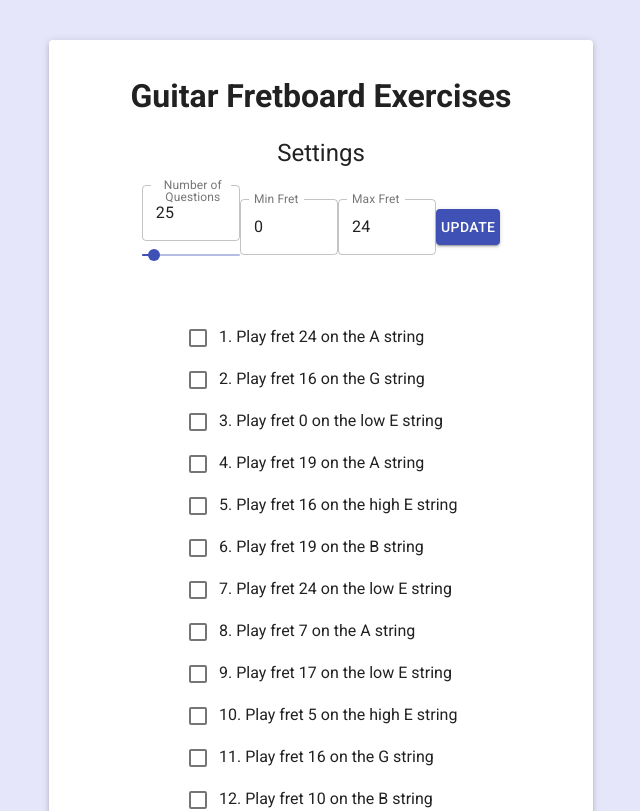
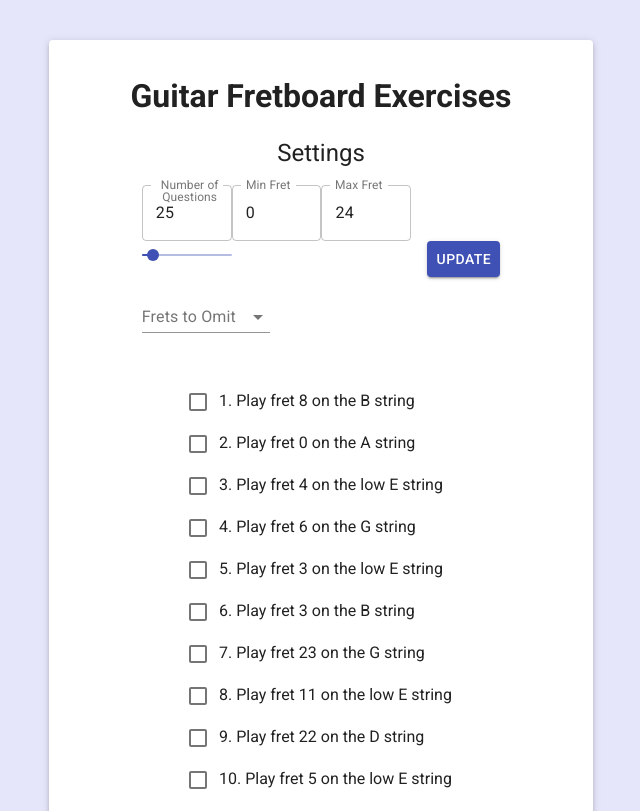
Before and after one commit to christianflorez/guitar-fretboard-exercises, a React (Create React App) app: page / in a window 1280 px wide. Shown: the top 811 px of the page, without its empty margins (319-959 px from the left). Built offline with nearby package versions, Linux system fonts and the light colour scheme.

Commit message:
add fret omitting feature

```diff
--- a/src/Prompts.js
+++ b/src/Prompts.js
@@ -18,6 +18,21 @@ const PromptsContainer = styled.div`
   padding-left: 7rem;
 `;
 
+function getFret(minFret, maxFret, omittedFrets) {
+  let isFretValid = false;
+  let fretToUse;
+
+  while (!isFretValid) {
+    const fret = getRandomInt(minFret, maxFret);
+    if (!omittedFrets.includes(fret)) {
+      isFretValid = true;
+      fretToUse = fret;
+    }
+  }
+
+  return fretToUse;
+}
+
 function Prompts() {
   const [numberOfPrompts, setNumberOfPrompts] = React.useState(
     defaultNumberOfPrompts
@@ -25,11 +40,12 @@ function Prompts() {
 
   const [minFret, setMinFret] = React.useState(defaultMinFret);
   const [maxFret, setMaxFret] = React.useState(defaultMaxFret);
+  const [omittedFrets, setOmittedFrets] = React.useState([]);
 
   function renderPrompts() {
     return _.times(numberOfPrompts, (i) => {
       const stringIndex = getRandomInt(0, strings.length - 1);
-      const fret = getRandomInt(minFret, maxFret);
+      const fret = getFret(minFret, maxFret, omittedFrets);
       return <Prompt key={i} index={i} fret={fret} stringIndex={stringIndex} />;
     });
   }
@@ -40,6 +56,7 @@ function Prompts() {
         updatePromptsAmount={setNumberOfPrompts}
         updateMinFret={setMinFret}
         updateMaxFret={setMaxFret}
+        updateOmittedFrets={setOmittedFrets}
       />
       <PromptsContainer>{renderPrompts()}</PromptsContainer>
     </>
--- a/src/Settings.js
+++ b/src/Settings.js
@@ -3,6 +3,15 @@ import TextField from "@material-ui/core/TextField";
 import Slider from "@material-ui/core/Slider";
 import Typography from "@material-ui/core/Typography";
 import Button from "@material-ui/core/Button";
+import Input from "@material-ui/core/Input";
+import InputLabel from "@material-ui/core/InputLabel";
+import MenuItem from "@material-ui/core/MenuItem";
+import FormControl from "@material-ui/core/FormControl";
+import ListItemText from "@material-ui/core/ListItemText";
+import Select from "@material-ui/core/Select";
+import Checkbox from "@material-ui/core/Checkbox";
+import Chip from "@material-ui/core/Chip";
+
 import styled from "styled-components";
 import _ from "lodash";
 import {
@@ -19,8 +28,24 @@ const SettingsContainer = styled.div`
   margin-top: 1rem;
   margin-bottom: 3rem;
   padding: 0 15%;
+`;
+
+const InputsColumn = styled.div`
+  display: flex;
+  flex-flow: column nowrap;
+  width: 100%;
+`;
+
+const InputsRow = styled.div`
+  display: flex;
+  flex-flow: row nowrap;
+  justify-content: space-between;
   > div {
     max-width: 8rem;
+  }
+
+  &&:not(:first-of-type) {
+    margin-top: 1rem;
   }
 `;
 
@@ -31,15 +56,44 @@ const InputsContainer = styled.div`
 
 const StyledButton = styled(Button)`
   max-height: 5rem;
+  && {
+    margin-left: 1rem;
+  }
 `;
 
-function Settings({ updatePromptsAmount, updateMinFret, updateMaxFret }) {
+const MultiSelectFormControl = styled(FormControl)`
+  && {
+    min-width: 8rem;
+    max-width: 25rem;
+  }
+`;
+
+function Settings({
+  updatePromptsAmount,
+  updateMinFret,
+  updateMaxFret,
+  updateOmittedFrets,
+}) {
   const [numberOfPrompts, setNumberOfPrompts] = React.useState(
     defaultNumberOfPrompts
   );
 
   const [minFret, setMinFret] = React.useState(defaultMinFret);
   const [maxFret, setMaxFret] = React.useState(defaultMaxFret);
+  const [omittedFrets, setOmittedFrets] = React.useState([]);
+
+  React.useEffect(() => {
+    const newOmittedFrets = omittedFrets.filter(
+      (fret) => fret >= minFret && fret <= maxFret
+    );
+    if (!_.isEqual(newOmittedFrets, omittedFrets)) {
+      setOmittedFrets(newOmittedFrets);
+    }
+  }, [maxFret, minFret, omittedFrets]);
+
+  const handleMultiSelectChange = (event) => {
+    setOmittedFrets(event.target.value);
+  };
 
   function handleNumPromptsChange(event) {
     setNumberOfPrompts(event.target.value);
@@ -65,12 +119,23 @@ function Settings({ updatePromptsAmount, updateMinFret, updateMaxFret }) {
     updatePromptsAmount(numberOfPrompts);
     updateMinFret(minFret);
     updateMaxFret(maxFret);
+    updateOmittedFrets(omittedFrets);
   }
+
+  const possibleFrets = _.chain(defaultMaxFret + 1)
+    .times((i) => {
+      if (i >= minFret && i <= maxFret) return i;
+      return null;
+    })
+    .filter((i) => !_.isNil(i))
+    .value();
 
   return (
     <>
       <Typography variant="h5">Settings</Typography>
       <SettingsContainer>
+        <InputsColumn>
+          <InputsRow>
             <InputsContainer>
               <TextField
                 id="amountOfPrompts"
@@ -109,6 +174,34 @@ function Settings({ updatePromptsAmount, updateMinFret, updateMaxFret }) {
                 variant="outlined"
               />
             </InputsContainer>
+          </InputsRow>
+          <InputsRow>
+            <MultiSelectFormControl>
+              <InputLabel id="mutiple-chip-label">Frets to Omit</InputLabel>
+              <Select
+                labelId="mutiple-chip-label"
+                id="mutiple-chip"
+                multiple
+                value={omittedFrets}
+                onChange={handleMultiSelectChange}
+                input={<Input id="select-multiple-chip" />}
+                renderValue={(selected) => (
+                  <div>
+                    {selected.map((value) => (
+                      <Chip key={value} label={value} />
+                    ))}
+                  </div>
+                )}
+              >
+                {possibleFrets.map((fret) => (
+                  <MenuItem key={fret} value={fret}>
+                    {fret}
+                  </MenuItem>
+                ))}
+              </Select>
+            </MultiSelectFormControl>
+          </InputsRow>
+        </InputsColumn>
         <StyledButton variant="contained" color="primary" onClick={onSubmit}>
           Update
         </StyledButton>
```
Lines whose indentation alone changed are shown as unchanged.
